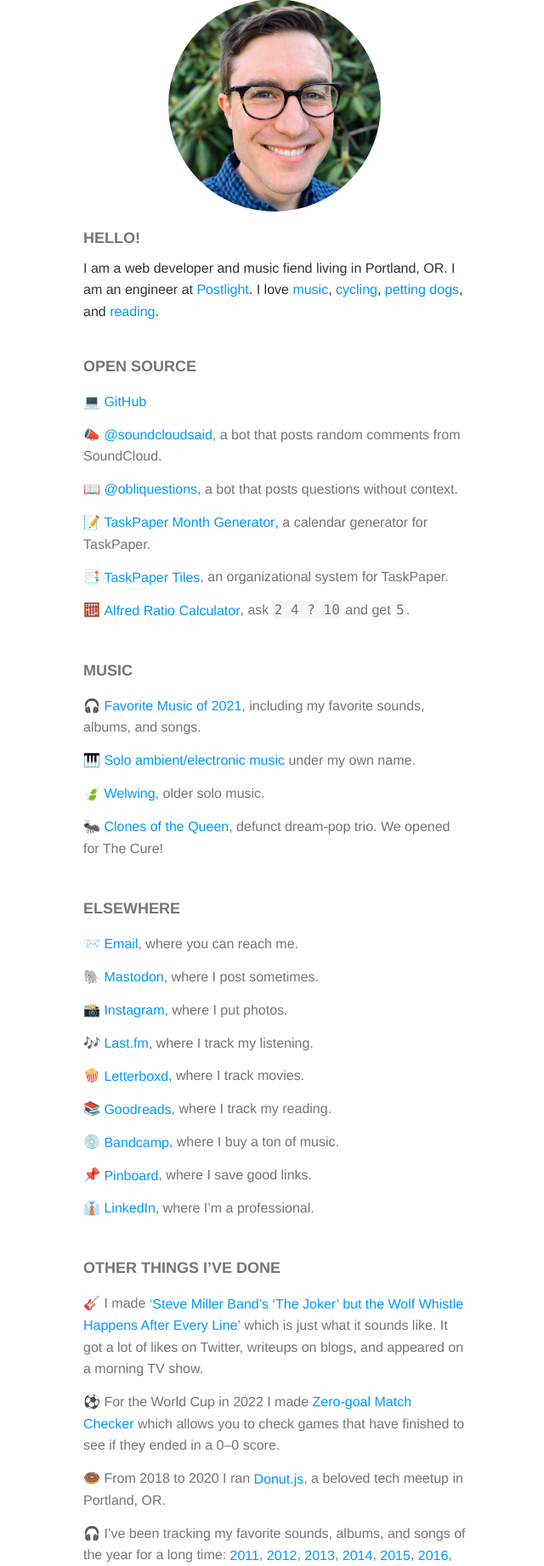
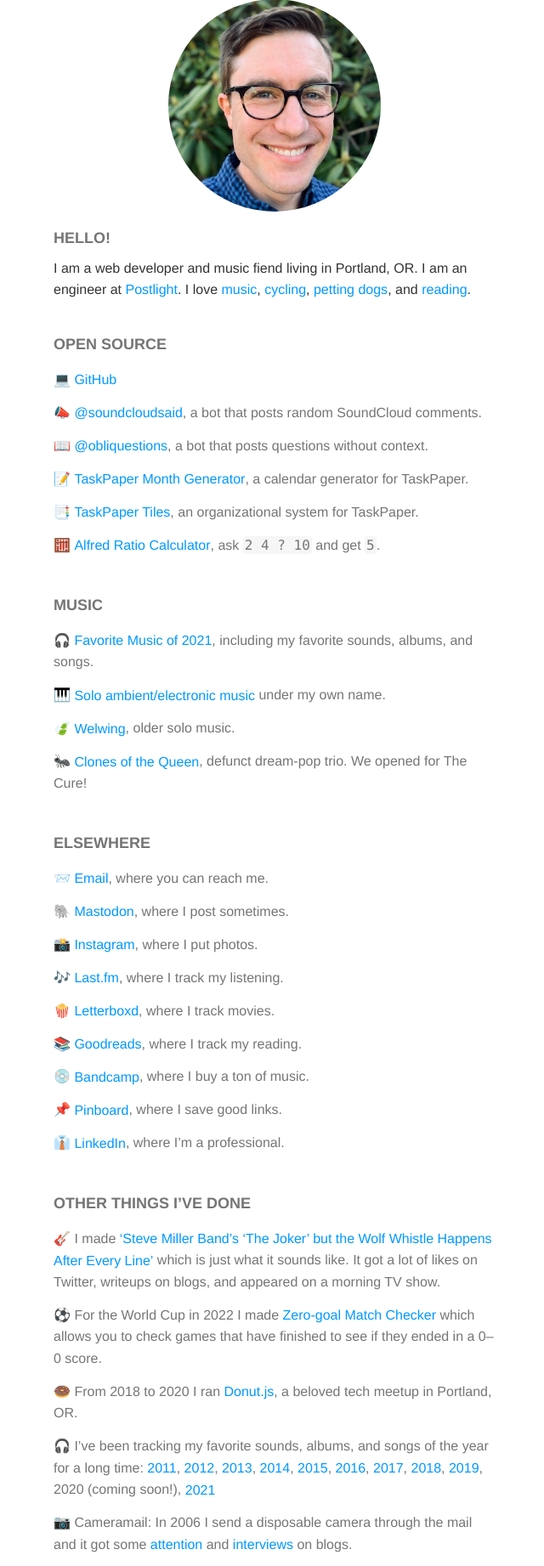
Before and after one commit to matthewmcvickar/matthewmcvickar.com, a PHP site: page / in a window 1280 px wide. Shown: the part 77-1920 px from the top of the page at 85% size, without its empty margins (317-957 px from the left). Run offline with PHP 8.4, Linux system fonts and the light colour scheme.

Commit message:
make content a little wider

```diff
--- a/_src/css/components/_base.scss
+++ b/_src/css/components/_base.scss
@@ -47,7 +47,7 @@ a {
 
 .site-container {
   margin: 0 auto $line auto;
-  max-width: 450px;
+  max-width: 520px;
 }
 
 h1,
--- a/_src/css/components/_home.scss
+++ b/_src/css/components/_home.scss
@@ -1,5 +1,4 @@
 .page-home {
-
   & .portrait {
     display: block;
     margin: 0 auto $line auto;
--- a/index.html
+++ b/index.html
@@ -8,7 +8,7 @@
 
   <title>Matthew McVickar</title>
 
-  <link rel="stylesheet" href="css/style.css?version=20230115142532">
+  <link rel="stylesheet" href="css/style.css?version=20230115152635">
 
   <link rel="apple-touch-icon" sizes="180x180" href="/apple-touch-icon.png">
   <link rel="icon" type="image/png" sizes="32x32" href="/favicon-32x32.png">
@@ -38,7 +38,7 @@
           <h2>Open Source</h2>
           <ul>
             <li>💻 <a rel="me" href="https://github.com/matthewmcvickar/">GitHub</a></li>
-            <li>📣 <a rel="me" href="https://botsin.space/@soundcloudsaid/">@soundcloudsaid</a>, a bot that posts random comments from SoundCloud.</li>
+            <li>📣 <a rel="me" href="https://botsin.space/@soundcloudsaid/">@soundcloudsaid</a>, a bot that posts random SoundCloud comments.</li>
             <li>📖 <a rel="me" href="https://botsin.space/@obliquestions">@obliquestions</a>, a bot that posts questions without context.</li>
             <li>📝 <a rel="me" href="https://matthewmcvickar.github.io/taskpaper-month-generator/">TaskPaper Month Generator</a>, a calendar generator for TaskPaper.</li>
             <li>📑 <a rel="me" href="https://github.com/matthewmcvickar/taskpaper-tiles/">TaskPaper Tiles</a>, an organizational system for TaskPaper.</li>
@@ -96,7 +96,7 @@
 
         <section class="links">
           <h2>Work</h2>
-          <p>Selected things I have worked on in my job as Lead Engineer at Postlight or as a contractor before that.</p>
+          <p>Selected things I have worked on in my job as Lead Engineer at Postlight or as a freelancer before that.</p>
           <ul>
             <li>🏛️ <a href="https://punchbowl.news" rel="nofollow">Punchbowl News</a>: Built custom newsletter-publishing plugin and built website for this thrice-daily political newsletter.</li>
             <li>🌐 <a href="https://postlight.com/" rel="nofollow">Postlight</a>: Improved performance and refactored company website.</li>
```
Also changed, not shown: css/style.css (+1 -1 lines).
